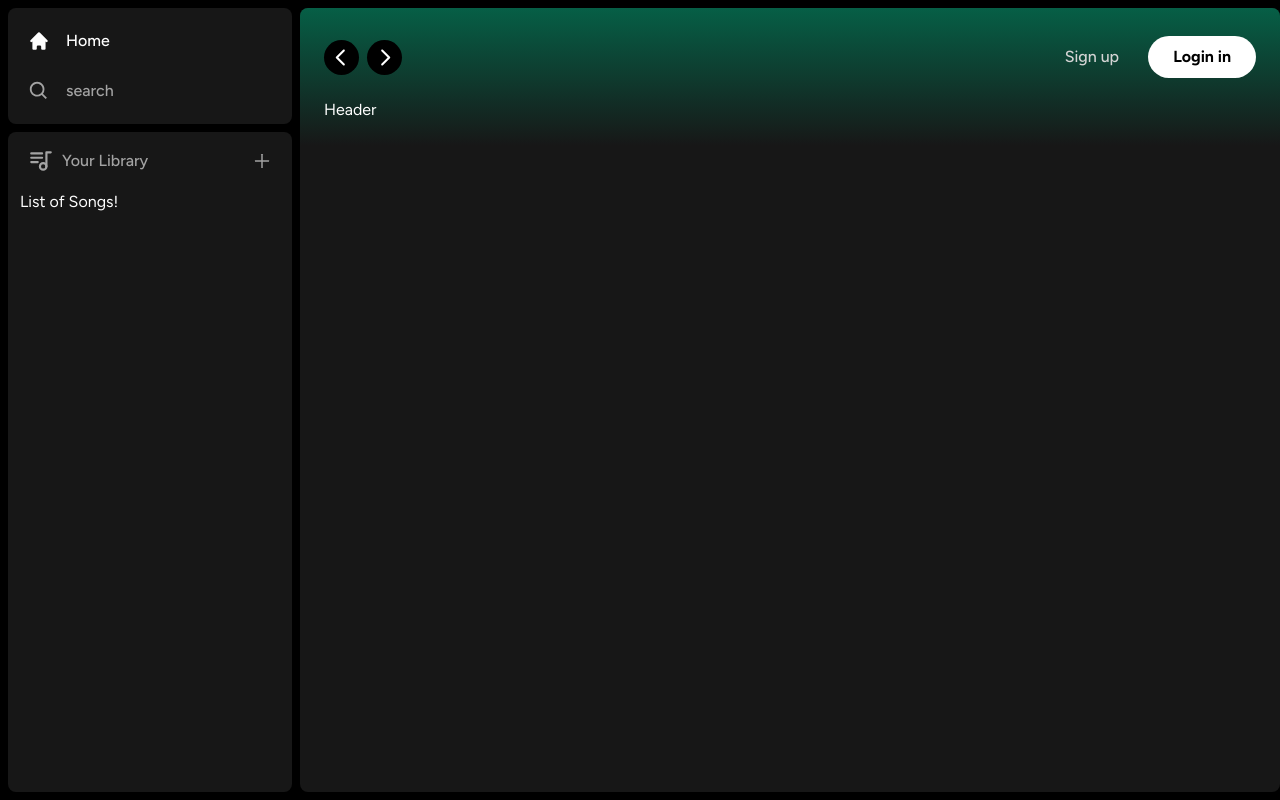
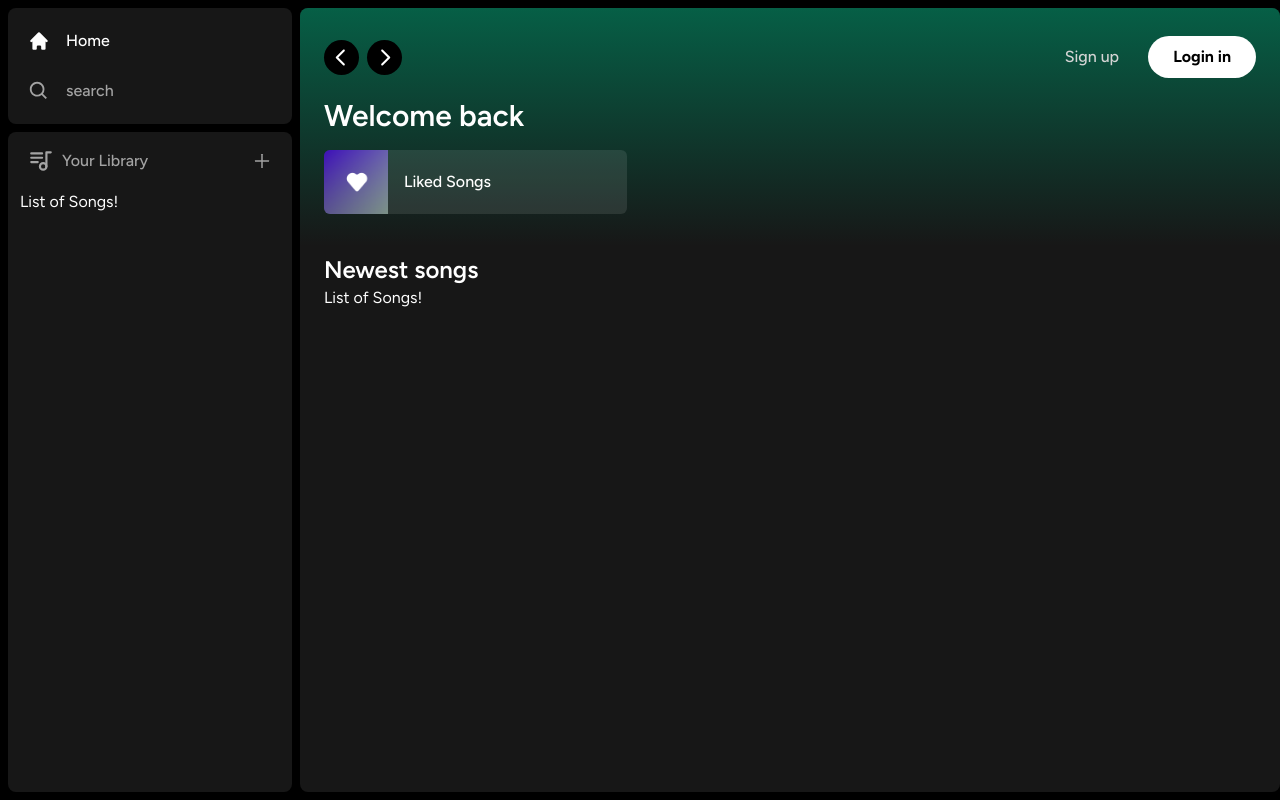
Before and after one commit to Tjanelidze/spotify-clone, a Next.js app: page / in a window 1280 px wide. Built offline with nearby package versions, Linux system fonts and the light colour scheme.

Commit message:
finished with overall of layout

```diff
--- a/app/(site)/page.tsx
+++ b/app/(site)/page.tsx
@@ -1,9 +1,27 @@
 import Header from "@/components/Header";
+import ListItem from "@/components/ListItem";
 
 export default function Home() {
   return (
     <div className="h-full w-full overflow-hidden overflow-y-auto rounded-lg bg-neutral-900">
-      <Header>Header</Header>
+      <Header>
+        <div className="mb-2">
+          <h1 className="text-3xl font-semibold text-white">Welcome back</h1>
+          <div className="mt-4 grid grid-cols-1 gap-3 sm:grid-cols-2 xl:grid-cols-3 2xl:grid-cols-4">
+            <ListItem
+              image="/images/liked.png"
+              name="Liked Songs"
+              href="liked"
+            />
+          </div>
+        </div>
+      </Header>
+      <div className="mb-7 mt-2 px-6">
+        <div className="flex items-center justify-between">
+          <h1 className="text-2xl font-semibold text-white">Newest songs</h1>
+        </div>
+        <div>List of Songs!</div>
+      </div>
     </div>
   );
 }
--- /dev/null
+++ b/components/ListItem.tsx
@@ -0,0 +1,37 @@
+"use client";
+
+import Image from "next/image";
+import { useRouter } from "next/navigation";
+import { FaPlay } from "react-icons/fa";
+
+interface ListItemsProps {
+  image: string;
+  name: string;
+  href: string;
+}
+
+const ListItem: React.FC<ListItemsProps> = ({ image, name, href }) => {
+  const router = useRouter();
+
+  const onClick = () => {
+    // Add authentication before push
+    router.push(href);
+  };
+
+  return (
+    <button
+      onClick={onClick}
+      className="group relative flex items-center gap-x-4 overflow-hidden rounded-md bg-neutral-100/10 pr-4 transition hover:bg-neutral-100/20"
+    >
+      <div className="relative min-h-[64px] min-w-[64px]">
+        <Image className="object-cover" fill src={image} alt="Heart" />
+      </div>
+      <p className="truncate py-5 font-medium">{name}</p>
+      <div className="absolute right-5 flex items-center justify-center rounded-full bg-green-500 p-4 opacity-0 drop-shadow-md transition hover:scale-110 group-hover:opacity-100">
+        <FaPlay className="text-black" />
+      </div>
+    </button>
+  );
+};
+
+export default ListItem;
```
Also changed, not shown: public/images/liked.png (added).
